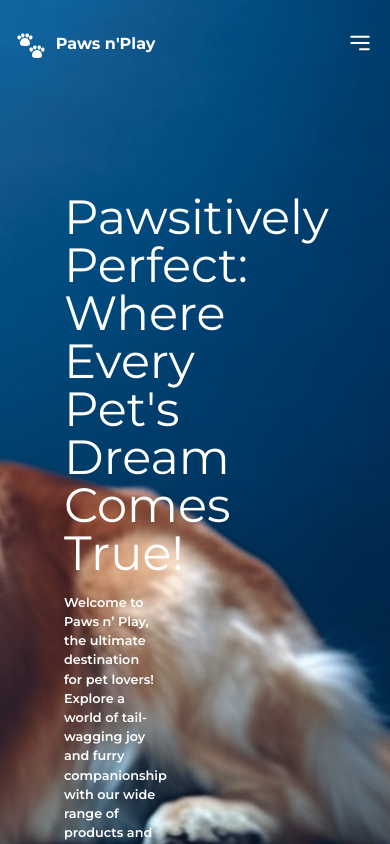
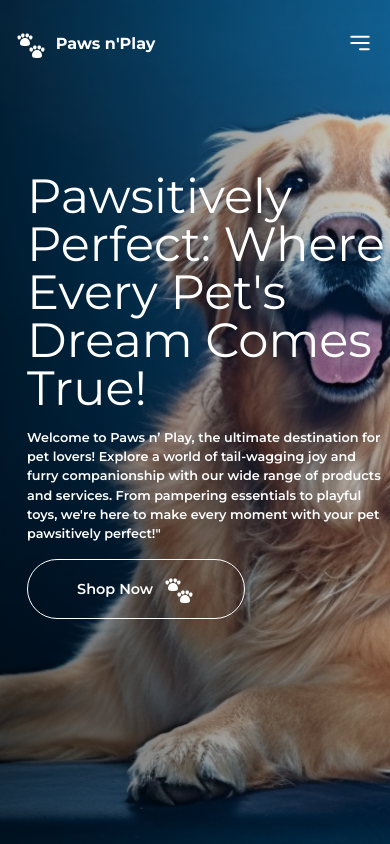
Before and after one commit to gustavoraulinodsilva/desafio2-implementacao-de-blog, a website with bundled scripts: page index.html in a window 390 px wide. Built offline with nearby package versions, Linux system fonts and the light colour scheme.

Commit message:
Ajuste na hero section

```diff
--- a/src/css/style.css
+++ b/src/css/style.css
@@ -318,6 +318,23 @@ body{
     overflow: hidden;
 }
 
+.hero-section::before{
+    content: '';
+    position: absolute;
+    top: 0;
+    left: 0;
+    width: 100%;
+    height: 100%;
+    background: linear-gradient(
+        90deg,
+        rgba(0, 0, 0, 0.6) 0%,
+        rgba(0, 0, 0, 0.4) 50%,
+        rgba(0, 0, 0, 0.2) 100%
+    );
+    z-index: 2;
+    pointer-events: none;
+}
+
 .hero-section .banner {
     position: absolute;
     top: 0;
@@ -388,4 +405,21 @@ body{
     background-color: #000;
     transition: .3s all ease;
 }
+
+@media (max-width: 901px) {
+
+    .hero-section .banner .background{
+        object-position: 35% center;
+        transform: translate(-50%, -50%) scale(1);
+    }
+
+    .hero-section .hero-content{
+        padding: 21.5rem 0 0 3.375rem;
+        max-width: unset;
+    }
+
+    .hero-section .hero-content .shop-now-btn{
+        width: 60%;
+    }
+}
 /* HERO SECTION */
```
Also changed, not shown: index.html (line endings or trailing spaces).
